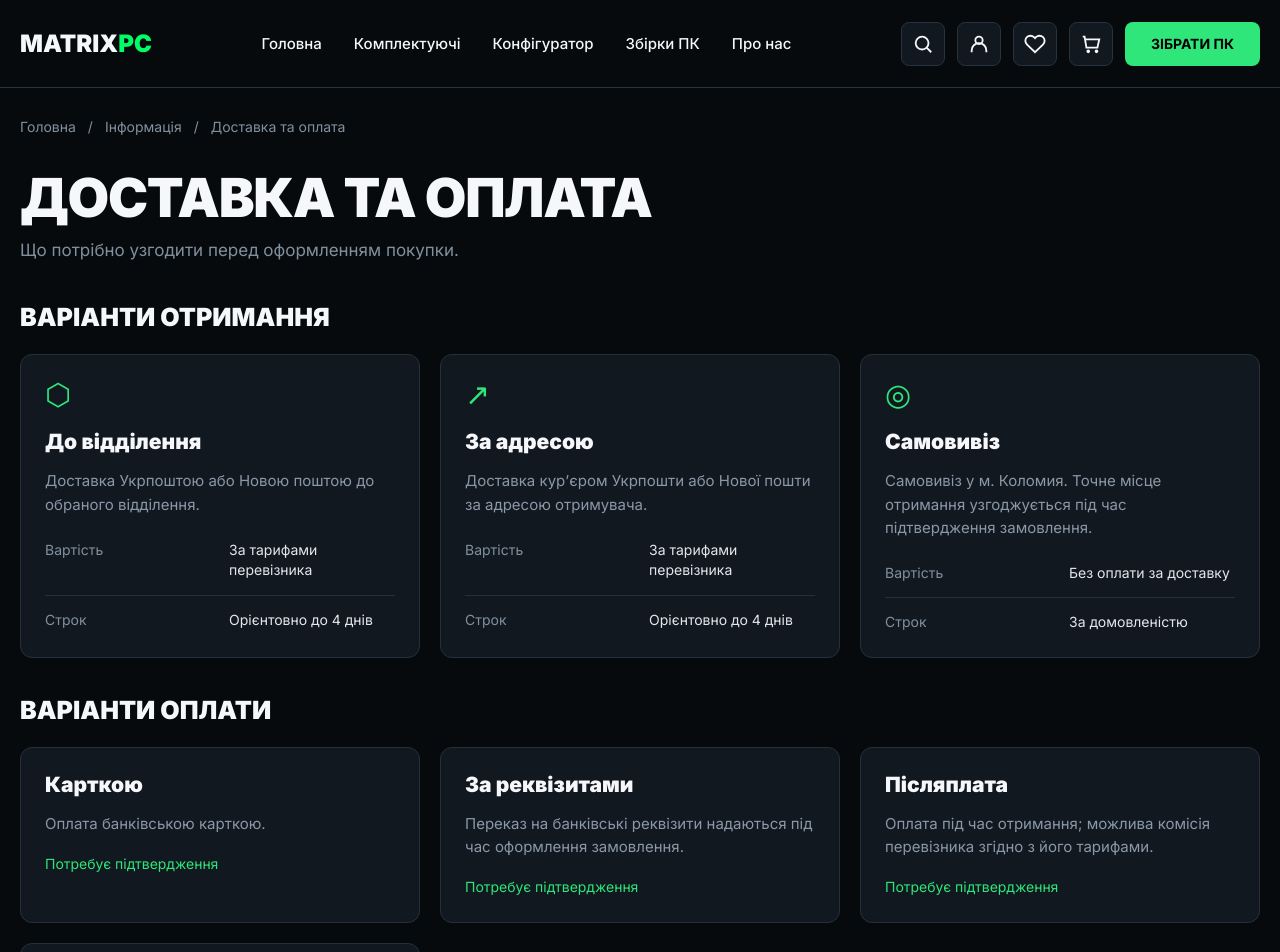
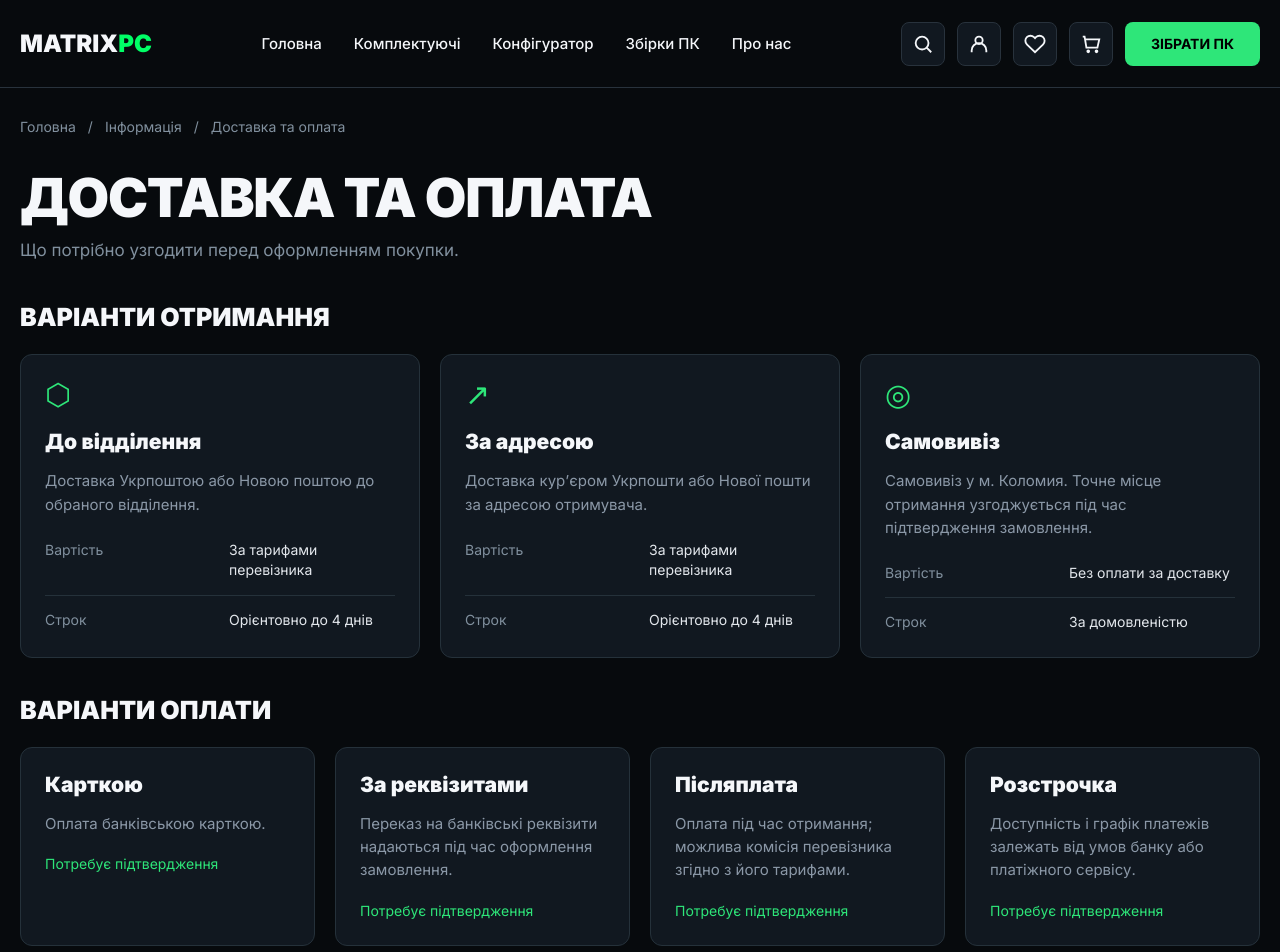
Before and after one commit to FL0PP1K/MatrixPC_FrontEnd, a React (Vite) app: page /delivery in a window 1280 px wide. Shown: the top 952 px of the page. Built offline with nearby package versions, Linux system fonts and the light colour scheme; no server answers.

Commit message:
style(frontend): align payment cards in four columns

```diff
--- a/src/pages/DeliveryPage.jsx
+++ b/src/pages/DeliveryPage.jsx
@@ -40,7 +40,7 @@ export default function DeliveryPage() {
 
         <section className="info-section">
           <h2 className="info-subheading">ВАРІАНТИ ОПЛАТИ</h2>
-          <div className="info-card-grid info-card-grid-3">
+          <div className="info-card-grid info-card-grid-4">
             {payments.map(([title, text]) => (
               <InfoCard title={title} key={title}>
                 <p>{text}</p><p className="info-status">Потребує підтвердження</p>
```
